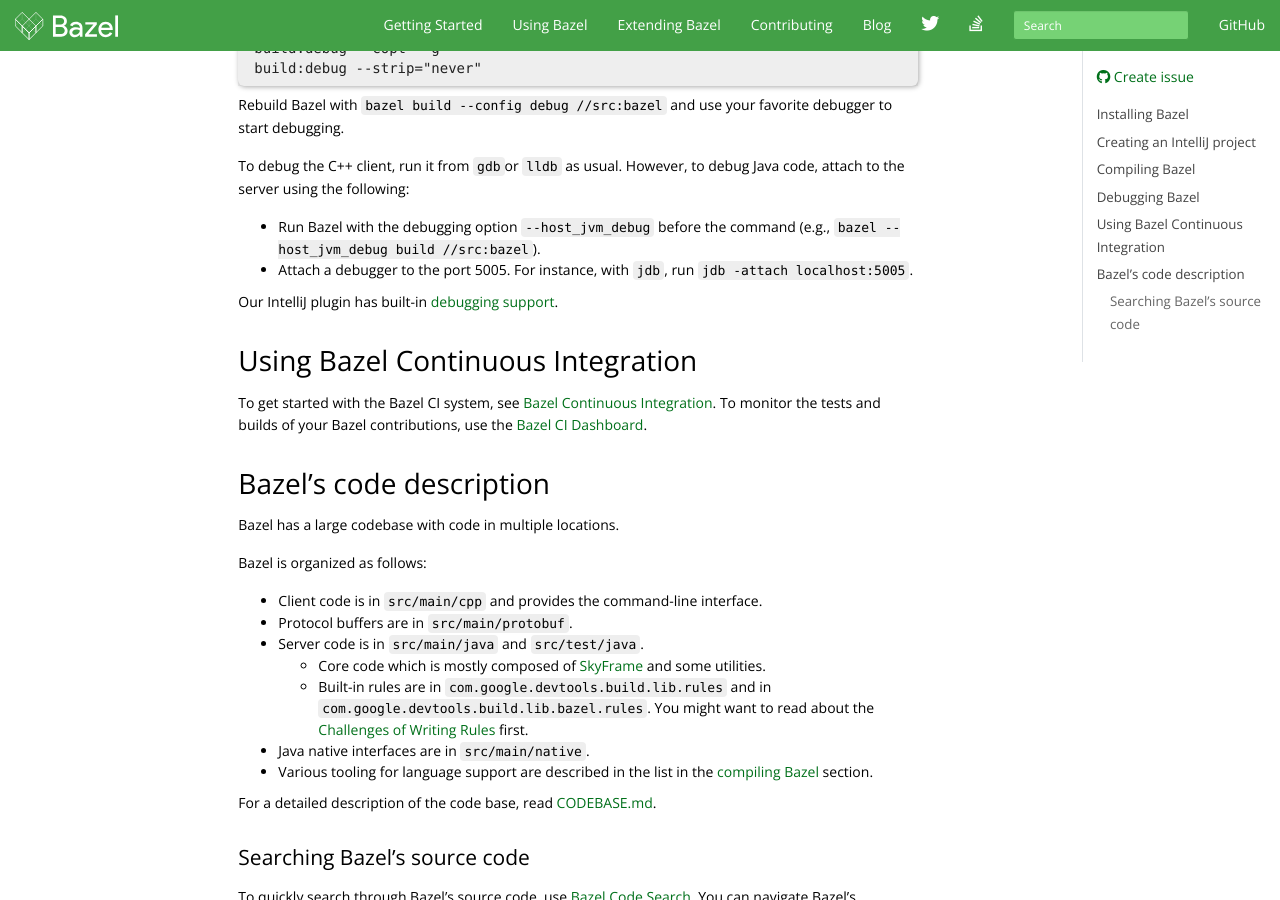
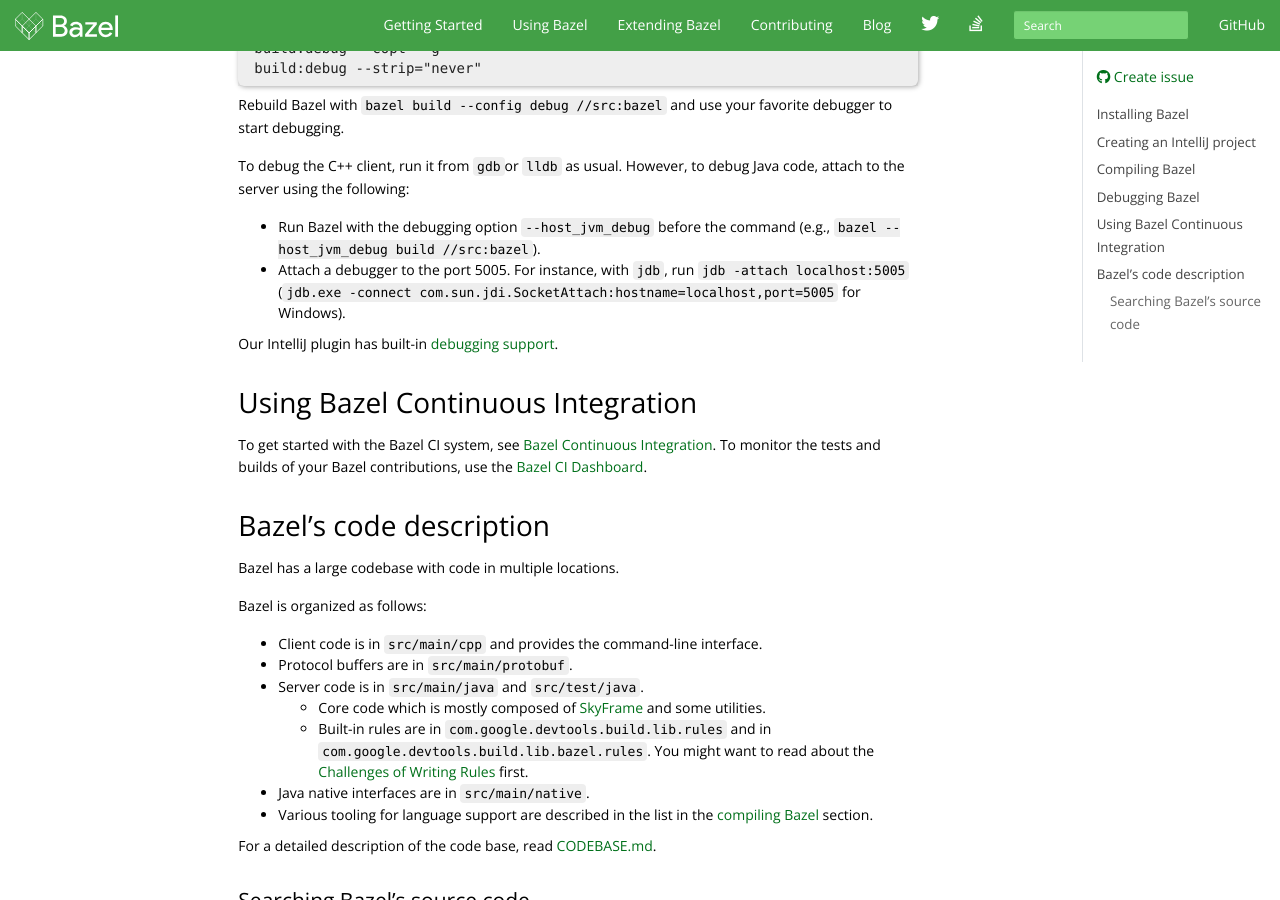
Before and after one commit to bazelbuild/bazel-website, a Jekyll site: the page built from basics/getting_started.md, in a window 1280 px wide and 900 px high, scrolled down 1968 px. Built offline with Jekyll 4.4.1, drawn with Linux system fonts in a browser that asks for light colours; nearby versions of some CDN libraries; library files that are not in the unit come from our copies; comment, search, counter and statistics services are not loaded; the table of contents is made by our own code.

Commit message:
Add jdb connect string for Windows.
`jdb` doesn't use socket debug transport by default.
So user must specify transport in a command line.

```diff
--- a/basics/getting_started.md
+++ b/basics/getting_started.md
@@ -114,7 +114,7 @@
 *  Run Bazel with the debugging option `--host_jvm_debug` before the
    command (e.g., `bazel --host_jvm_debug build //src:bazel`).
 *  Attach a debugger to the port 5005. For instance, with `jdb`,
-   run `jdb -attach localhost:5005`.
+   run `jdb -attach localhost:5005` (`jdb.exe -connect com.sun.jdi.SocketAttach:hostname=localhost,port=5005` for Windows).
 
 Our IntelliJ plugin has built-in [debugging support](https://ij.bazel.build/docs/run-configurations.html).
 
```
